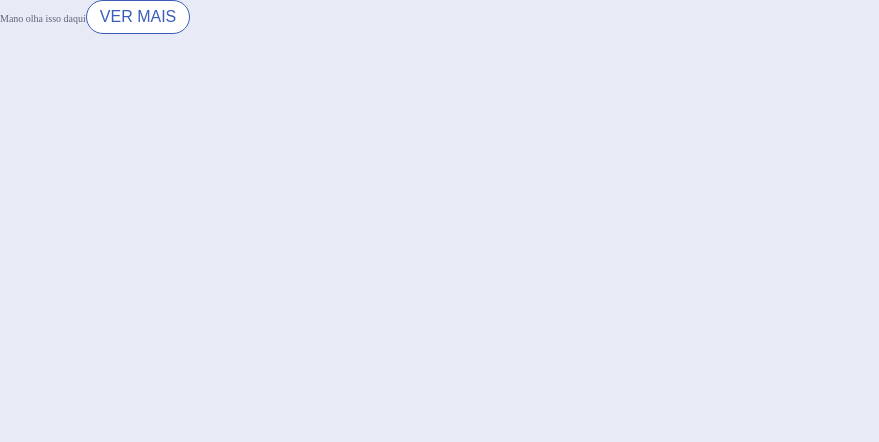
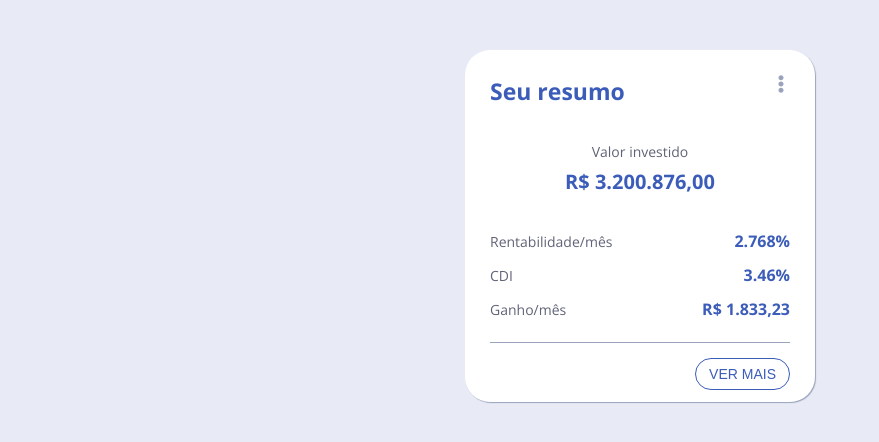
Before and after one commit to GuiRamos7/test-fliper, a React (Create React App) app: page / in a window 1280 px wide. Shown: the top 442 px of the page, without its empty margins (0-879 px from the left). Built offline with nearby package versions, Linux system fonts and the light colour scheme.

Commit message:
Creating Card and Text component

```diff
--- a/package.json
+++ b/package.json
@@ -13,6 +13,7 @@
     "@types/styled-components": "^5.1.4",
     "react": "^16.13.1",
     "react-dom": "^16.13.1",
+    "react-icons": "^3.11.0",
     "react-scripts": "3.4.3",
     "styled-components": "^5.2.0",
     "typescript": "~3.7.2"
--- a/public/index.html
+++ b/public/index.html
@@ -1,43 +1,19 @@
 <!DOCTYPE html>
-<html lang="en">
+<html lang="pt-BR">
   <head>
     <meta charset="utf-8" />
     <link rel="icon" href="%PUBLIC_URL%/favicon.ico" />
     <meta name="viewport" content="width=device-width, initial-scale=1" />
     <meta name="theme-color" content="#000000" />
+    <link href="https://fonts.googleapis.com/css2?family=Open+Sans:wght@400;700&display=swap" rel="stylesheet">
     <meta
       name="description"
-      content="Web site created using create-react-app"
+      content="Test Fliper"
     />
-    <link rel="apple-touch-icon" href="%PUBLIC_URL%/logo192.png" />
-    <!--
-      manifest.json provides metadata used when your web app is installed on a
-      user's mobile device or desktop. See https://developers.google.com/web/fundamentals/web-app-manifest/
-    -->
-    <link rel="manifest" href="%PUBLIC_URL%/manifest.json" />
-    <!--
-      Notice the use of %PUBLIC_URL% in the tags above.
-      It will be replaced with the URL of the `public` folder during the build.
-      Only files inside the `public` folder can be referenced from the HTML.
-
-      Unlike "/favicon.ico" or "favicon.ico", "%PUBLIC_URL%/favicon.ico" will
-      work correctly both with client-side routing and a non-root public URL.
-      Learn how to configure a non-root public URL by running `npm run build`.
-    -->
-    <title>React App</title>
+    <title>Test Fliper</title>
   </head>
   <body>
     <noscript>You need to enable JavaScript to run this app.</noscript>
     <div id="root"></div>
-    <!--
-      This HTML file is a template.
-      If you open it directly in the browser, you will see an empty page.
-
-      You can add webfonts, meta tags, or analytics to this file.
-      The build step will place the bundled scripts into the <body> tag.
-
-      To begin the development, run `npm start` or `yarn start`.
-      To create a production bundle, use `npm run build` or `yarn build`.
-    -->
   </body>
 </html>
--- a/src/App.tsx
+++ b/src/App.tsx
@@ -1,11 +1,23 @@
 import React from 'react';
-import Button from 'components/Button';
+import { Card } from 'components';
 
-const App = () => {
+const data = {
+  cdi: 3.45679,
+  gain: 1833.23,
+  total: 3200876,
+  profitability: 2.76789,
+  id: 2,
+};
+
+const App: React.FC = () => {
   return (
     <div>
-      Mano olha isso daqui
-      <Button>VER MAIS</Button>
+      <Card
+        cdi={data.cdi}
+        gain={data.gain}
+        total={data.total}
+        profitability={data.profitability}
+      />
     </div>
   );
 };
--- a/src/components/style.ts
+++ b/src/components/Button/style.ts
@@ -6,7 +6,7 @@ export const Button = styled.button`
   padding: 7px 13px;
   border: 1px solid #3B5CB8;
   border-radius: 25px;
-  font-size: 1.6rem;
+  font-size: 14px;
   background: #FFF;
   &:active {
     background: #f0f0f0;
--- /dev/null
+++ b/src/components/Card/index.tsx
@@ -0,0 +1,68 @@
+import React from 'react';
+import Text from '../Text';
+import Button from '../Button';
+import { FaEllipsisV } from 'react-icons/fa';
+import * as S from './style';
+
+interface CardProps {
+  cdi: number;
+  gain: number;
+  total: number;
+  profitability: number;
+}
+
+const Card: React.FC<CardProps> = ({
+  cdi,
+  gain,
+  total,
+  profitability,
+}: CardProps) => {
+  const formatMoney = (amount: number): string => {
+    return Number(amount)
+      .toFixed(2)
+      .replace('.', ',')
+      .replace(/(\d)(?=(\d{3})+,)/g, '$1.');
+  };
+
+  const infosCard = [
+    { name: 'Rentabilidade/mês', value: `${profitability.toFixed(3)}%` },
+    { name: 'CDI', value: `${cdi.toFixed(2)}%` },
+    { name: 'Ganho/mês', value: `R$ ${formatMoney(gain)}` },
+  ];
+
+  return (
+    <S.CardItem>
+      <S.CardHeader>
+        <Text tag="h1" color="#3B5CB8" fontSize={23} fontWeight={700}>
+          Seu resumo
+        </Text>
+        <FaEllipsisV fontSize={18} color="#9aa3bc" />
+      </S.CardHeader>
+      <S.CardTotal>
+        <Text tag="h2" color="#606377" fontSize={14} fontWeight={400}>
+          Valor investido
+        </Text>
+        <Text tag="p" color="#3B5CB8" fontSize={20} fontWeight={700}>
+          R$ {formatMoney(total)}
+        </Text>
+      </S.CardTotal>
+      <S.CardInfo>
+        {infosCard.map(i => (
+          <div key={i.name} className="info-item">
+            <Text tag="p" color="#606377" fontSize={14} fontWeight={400}>
+              {i.name}
+            </Text>
+            <Text tag="p" color="#3B5CB8" fontSize={16} fontWeight={700}>
+              {i.value}
+            </Text>
+          </div>
+        ))}
+      </S.CardInfo>
+      <S.CardFooter>
+        <Button>VER MAIS</Button>
+      </S.CardFooter>
+    </S.CardItem>
+  );
+};
+
+export default Card;
--- /dev/null
+++ b/src/components/Card/style.ts
@@ -0,0 +1,47 @@
+import styled from 'styled-components';
+
+export const CardItem = styled.div`
+  margin: 50px auto;
+  background-color: #FFFFFF;
+  width: 350px;
+  height: 352px;
+  border-radius: 25px;
+  box-shadow: 1px 1px 1px #9AA3BC;
+  padding: 25px;
+`
+export const CardHeader = styled.div`
+  display: flex;
+  justify-content: space-between;
+`
+export const CardTotal = styled.div`
+  margin: 35px 0 0;
+  display: flex;
+  justify-content: center;
+  flex-direction: column;
+  align-items: center;
+  h2 {
+    margin: 0 0 7px;
+  }
+`
+
+export const CardInfo = styled.div`
+  margin: 35px 0 0;
+  .info-item {
+    display: flex;
+    justify-content: space-between;
+    align-items: center;
+    margin-bottom: 12px;
+
+    &:last-child {
+      margin-bottom: 22px;
+    }
+  }
+`
+export const CardFooter = styled.div`
+  border-top: 1px solid #9AA3BC;
+  display: flex;
+  flex-direction: row-reverse;
+  button {
+    margin: 15px 0;
+  }
+`
--- /dev/null
+++ b/src/components/Text/index.tsx
@@ -0,0 +1,26 @@
+import React from 'react';
+import * as S from './style';
+
+interface TextProps {
+  fontSize?: number;
+  fontWeight?: number;
+  color?: string;
+  tag: 'p' | 'h1' | 'h2' | 'h3' | 'h4' | 'h5' | 'span';
+  children: React.ReactNode;
+}
+
+const Text: React.FC<TextProps> = ({
+  fontSize = 12,
+  fontWeight = 500,
+  color = '#606377',
+  tag,
+  children,
+}: TextProps) => {
+  return (
+    <S.Tag as={tag} color={color} fontWeight={fontWeight} fontSize={fontSize}>
+      {children}
+    </S.Tag>
+  );
+};
+
+export default Text;
--- /dev/null
+++ b/src/components/Text/style.ts
@@ -0,0 +1,16 @@
+import styled, {css} from 'styled-components';
+
+interface TagProps {
+  fontSize: number;
+  fontWeight: number;
+  color: string;
+}
+
+
+export const Tag = styled.h1<TagProps>`
+  font-family: 'Open Sans', sans-serif;
+  color: ${props => props.fontSize && css`${props.color}`};;
+  font-size: ${props => props.fontSize && css`${props.fontSize}px`};
+  font-weight: ${props => props.fontWeight && css`${props.fontWeight}`};
+
+`
--- /dev/null
+++ b/src/components/index.ts
@@ -0,0 +1,4 @@
+import Button from './Button';
+import Card from './Card';
+
+export {Button, Card}
--- a/src/styles/global.ts
+++ b/src/styles/global.ts
@@ -1,14 +1,12 @@
 import { createGlobalStyle } from 'styled-components';
 
 export default createGlobalStyle`
-   html {
-    font-size: 62.5%;
-  }
   *{
     margin: 0;
     padding: 0;
     outline: 0;
     box-sizing: border-box;
+
   }
   body {
     background-color: #E8EBF6;
```
Also changed, not shown: src/components/Button/index.tsx (renamed from src/components/Button.tsx), 1 other file (tests, documents, lock files or other folders).
